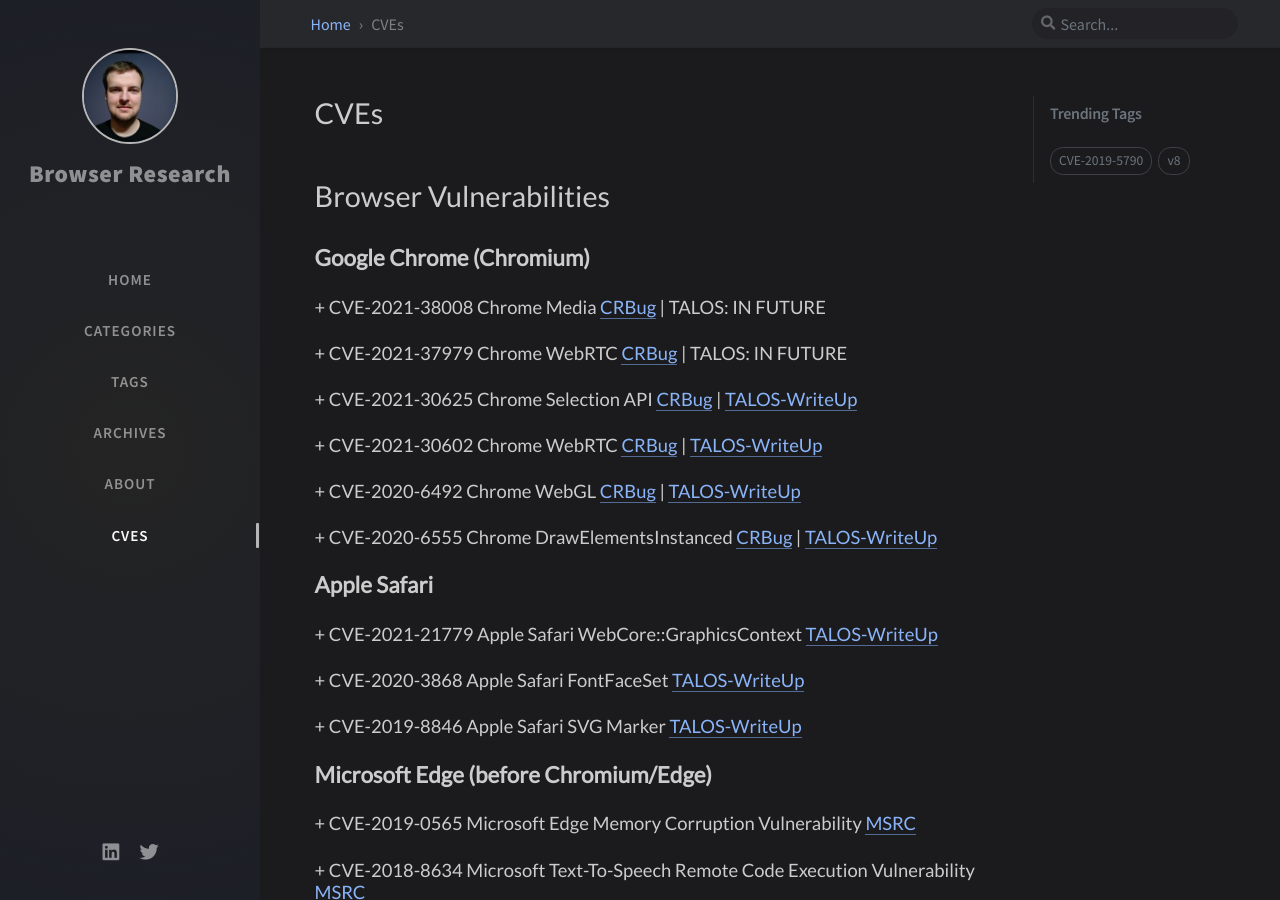
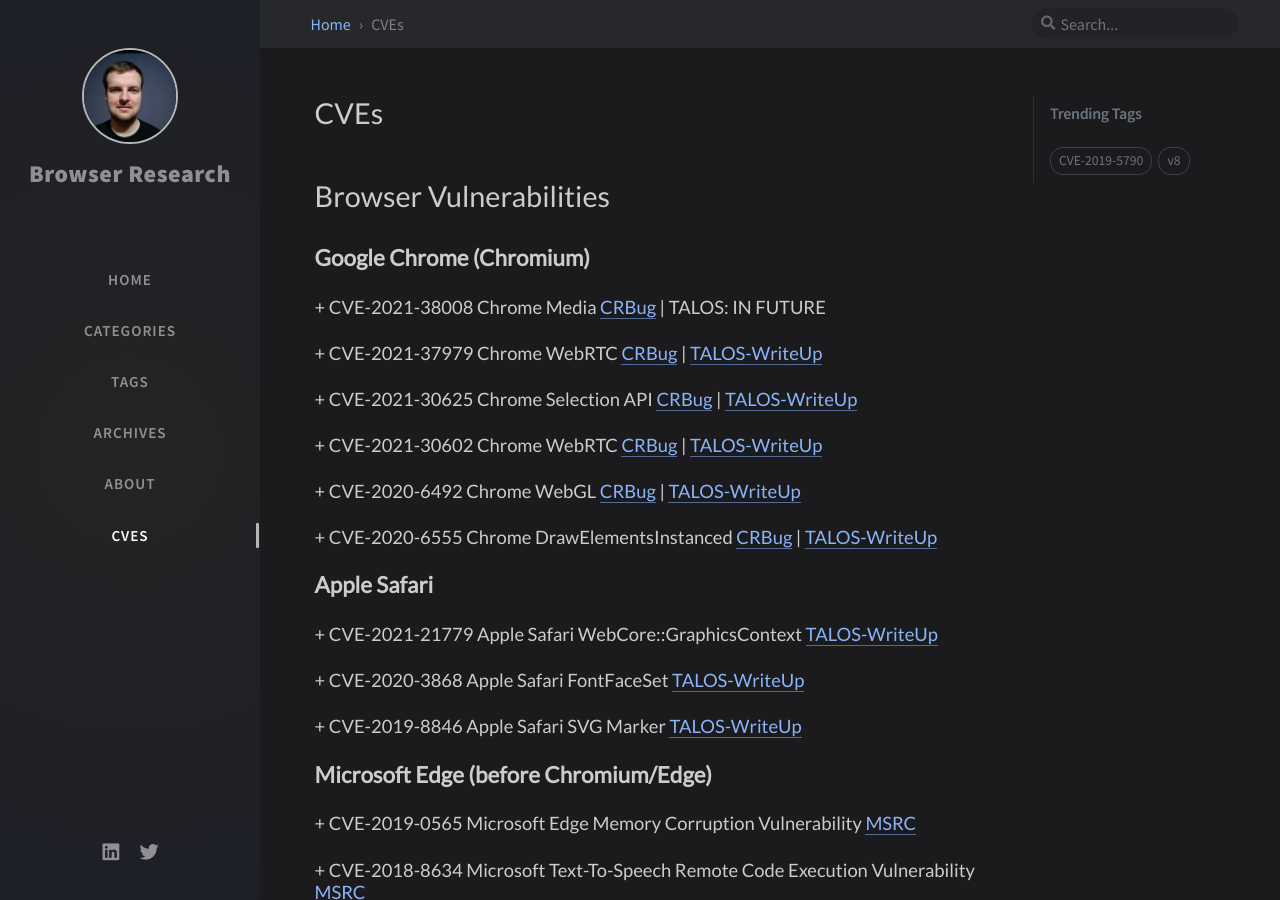
Before and after one commit to mtowalski/mtowalski.github.io, a Jekyll site: the page built from _tabs/cves.md, in a window 1280 px wide and 900 px high. Built offline with Jekyll 4.4.1, drawn with Linux system fonts in a browser that asks for light colours; nearby versions of some CDN libraries; comment, search, counter and statistics services are not loaded.

Commit message:
Update cves.md

```diff
--- a/_tabs/cves.md
+++ b/_tabs/cves.md
@@ -10,7 +10,7 @@ order: 4
 ## **Google Chrome (Chromium)**
 
 #### + CVE-2021-38008 Chrome Media [CRBug](https://bugs.chromium.org/p/chromium/issues/detail?id=1263620) | TALOS: IN FUTURE
-#### + CVE-2021-37979 Chrome WebRTC [CRBug](https://bugs.chromium.org/p/chromium/issues/detail?id=1247260) | TALOS: IN FUTURE
+#### + CVE-2021-37979 Chrome WebRTC [CRBug](https://bugs.chromium.org/p/chromium/issues/detail?id=1247260) | [TALOS-WriteUp](https://talosintelligence.com/vulnerability_reports/TALOS-2021-1372)
 #### + CVE-2021-30625 Chrome Selection API [CRBug](https://bugs.chromium.org/p/chromium/issues/detail?id=1237533) | [TALOS-WriteUp](https://talosintelligence.com/vulnerability_reports/TALOS-2021-1352)
 #### + CVE-2021-30602 Chrome WebRTC [CRBug](https://bugs.chromium.org/p/chromium/issues/detail?id=1230767) | [TALOS-WriteUp](https://talosintelligence.com/vulnerability_reports/TALOS-2021-1348)
 #### + CVE-2020-6492 Chrome WebGL [CRBug](https://bugs.chromium.org/p/chromium/issues/detail?id=1084616) | [TALOS-WriteUp](https://talosintelligence.com/vulnerability_reports/TALOS-2020-1085)
```
